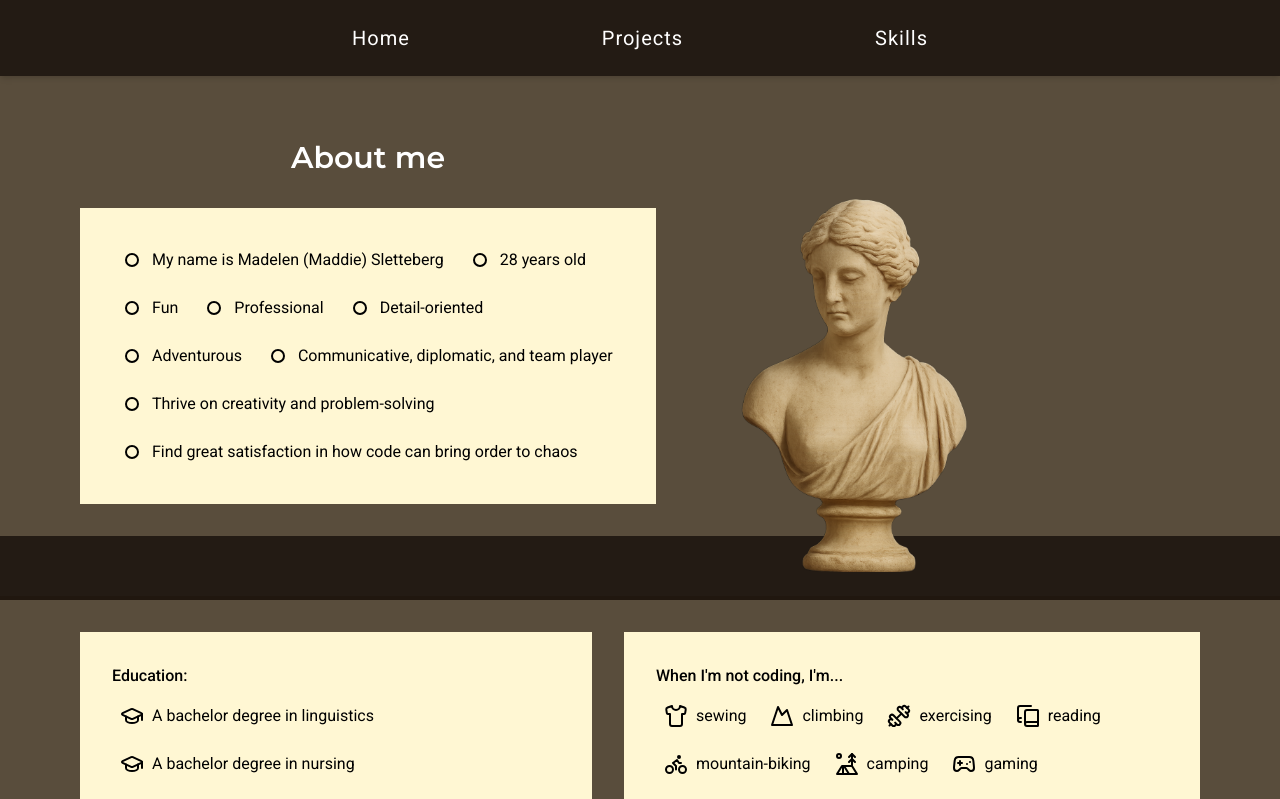
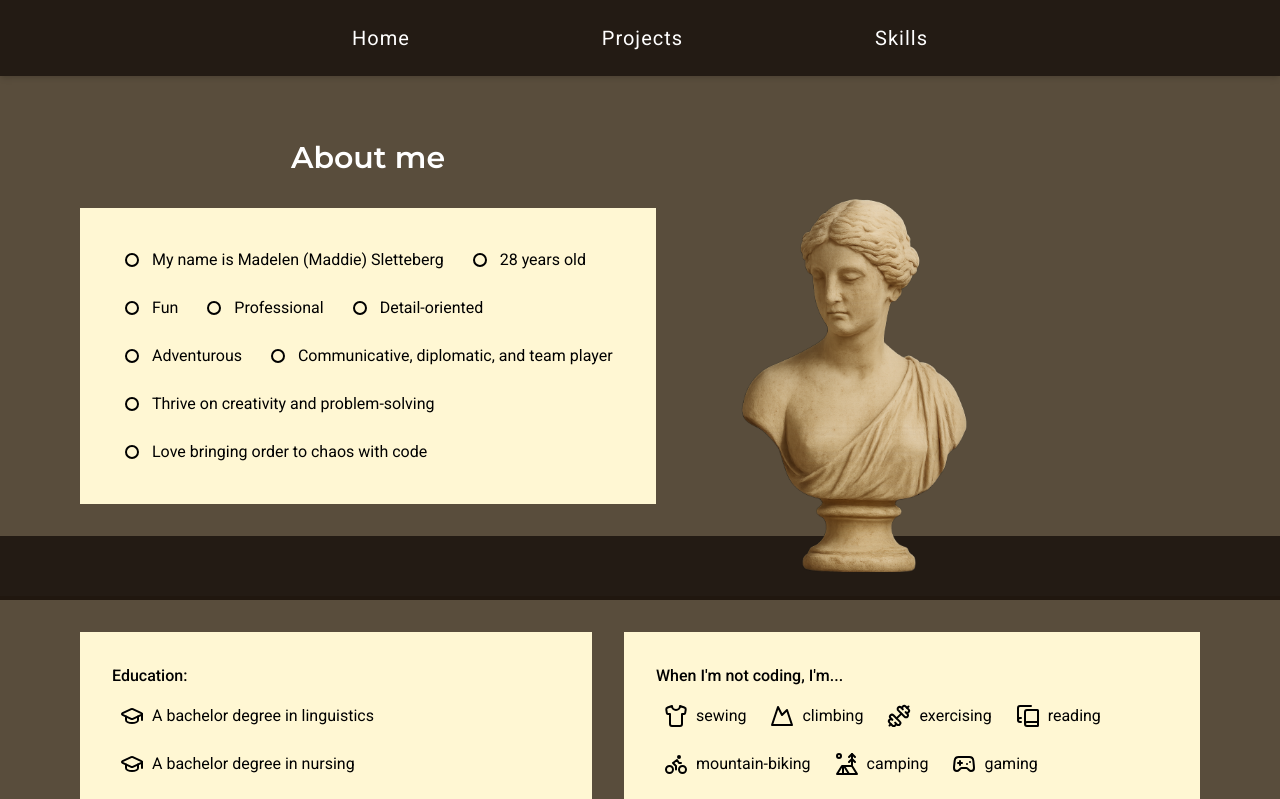
Before and after one commit to maddipaddi/maddipaddi, a React (Vite) app: page /about in a window 1280 px wide. Shown: the top 799 px of the page. Built offline with nearby package versions, Linux system fonts and the light colour scheme; a web font is replaced by a local one.

Commit message:
chore: change phrasing

```diff
--- a/src/pages/About.jsx
+++ b/src/pages/About.jsx
@@ -50,8 +50,8 @@ export default function About() {
               problem-solving
             </li>
             <li className="flex gap-2 p-2">
-              <CircleSmall className="flex-shrink-0" /> Find great satisfaction
-              in how code can bring order to chaos
+              <CircleSmall className="flex-shrink-0" /> Love bringing order to
+              chaos with code
             </li>
           </ul>
         </div>
```
